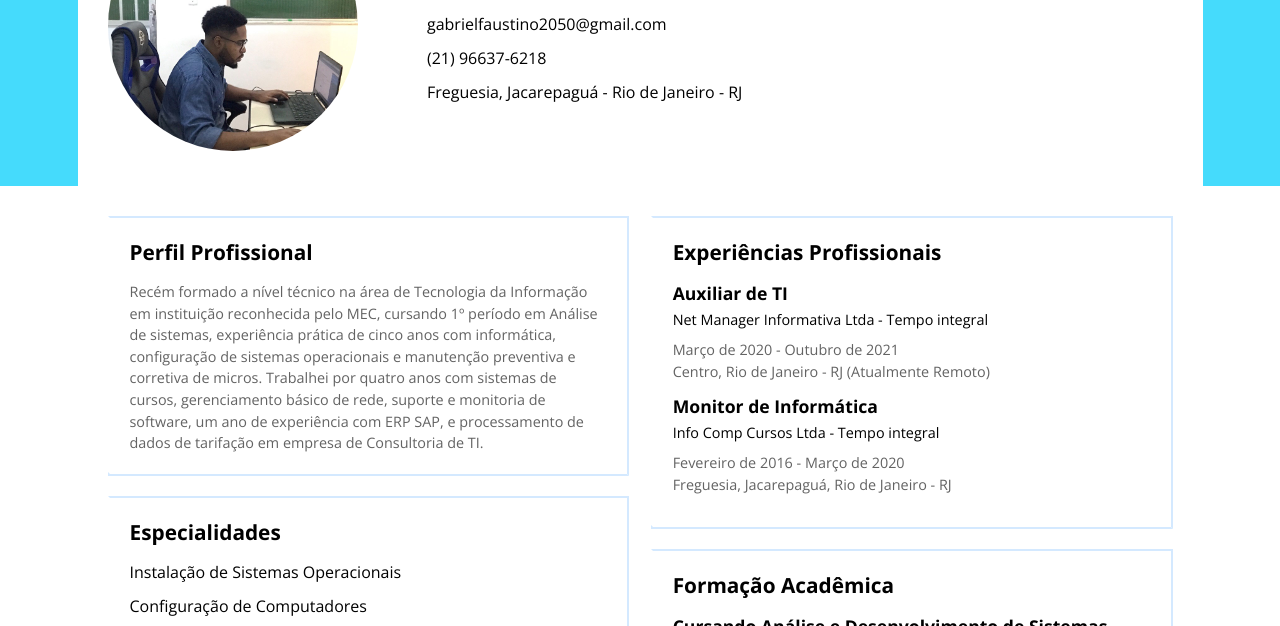
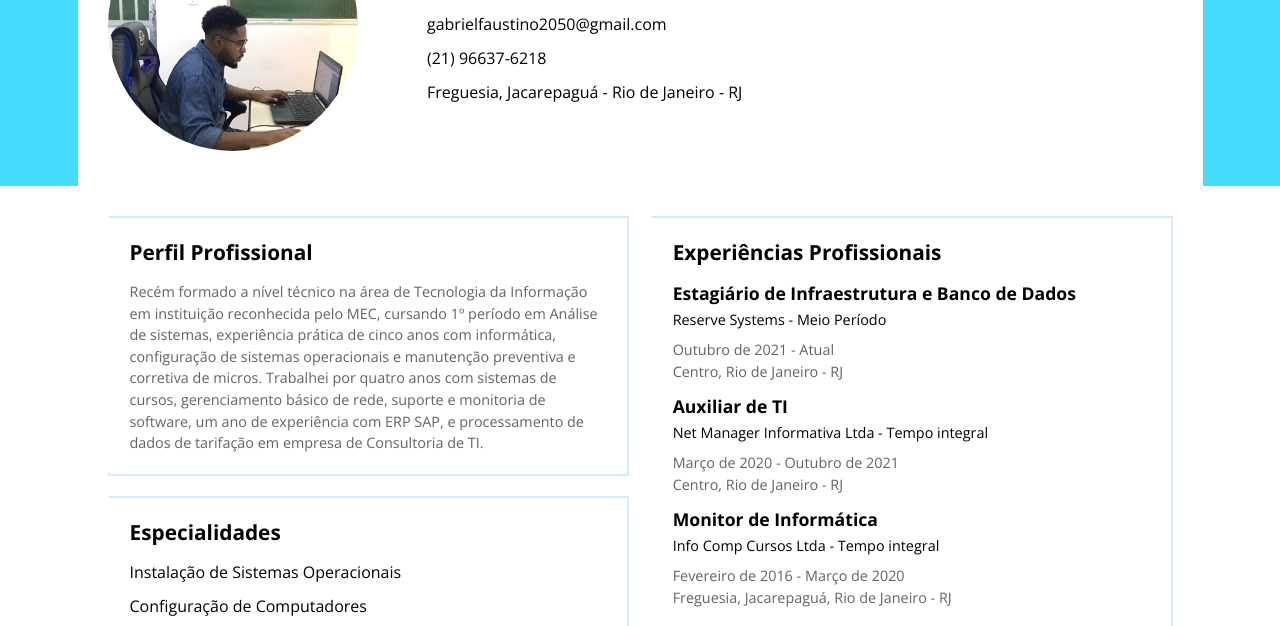
Before and after one commit to gabrielfaustino/gabrielfaustino.github.io, a plain HTML site: page index.html in a window 1280 px wide. Shown: the part 159-785 px from the top of the page. Drawn offline with nearby package versions, Linux system fonts and the light colour scheme.

Commit message:
Update index.html
minha ultima mudança

```diff
--- a/index.html
+++ b/index.html
@@ -110,10 +110,16 @@
                                 <h2>Experiências Profissionais</h2>
                                 <ul>
                                     <li>
+                                        <h3>Estagiário de Infraestrutura e Banco de Dados</h3>
+                                        <strong>Reserve Systems - Meio Período</strong>
+                                        <p>Outubro de 2021 - Atual</p>
+                                        <p>Centro, Rio de Janeiro - RJ</p>
+                                    </li>
+                                    <li>
                                         <h3>Auxiliar de TI</h3>
                                         <strong>Net Manager Informativa Ltda - Tempo integral</strong>
                                         <p>Março de 2020 - Outubro de 2021</p>
-                                        <p>Centro, Rio de Janeiro - RJ (Atualmente Remoto)</p>
+                                        <p>Centro, Rio de Janeiro - RJ</p>
                                     </li>
                                     <li>
                                         <h3>Monitor de Informática</h3>
```
